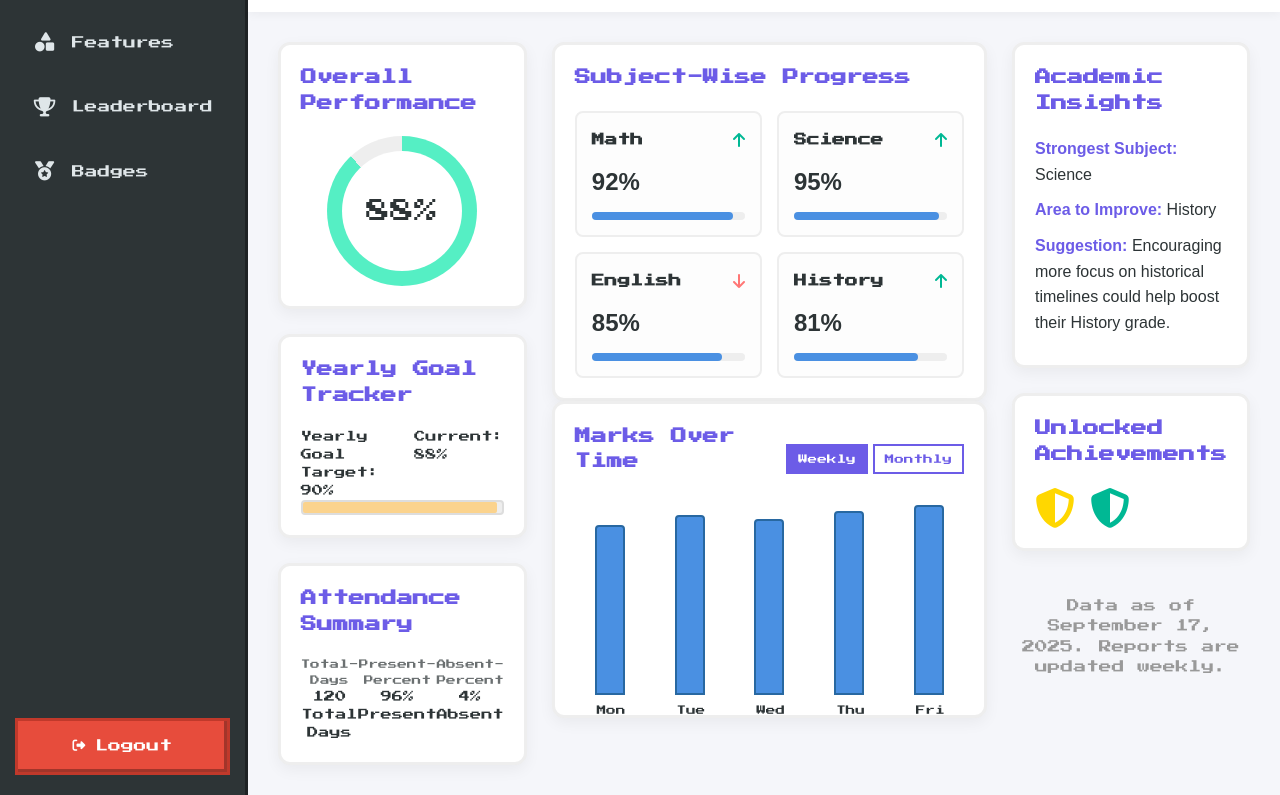
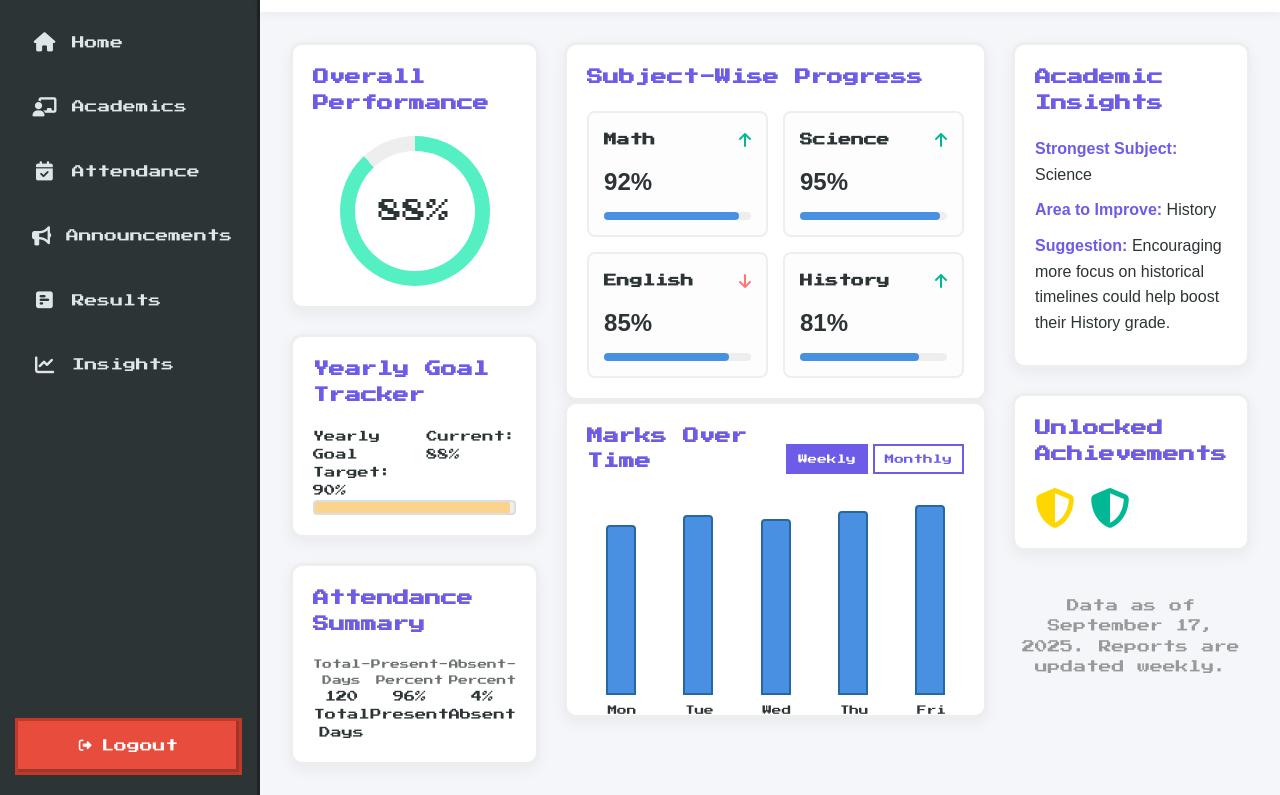
Before and after one commit to noobremon/abr-porashona, a plain HTML site: page accademics.html in a window 1280 px wide. Shown: the part 111-906 px from the top of the page. Drawn offline with Linux system fonts and the light colour scheme.

Commit message:
modified:   accademics.html 	modified:   index.html 	modified:   script.js

```diff
--- a/accademics.html
+++ b/accademics.html
@@ -18,17 +18,32 @@
         <aside class="sidebar">
             <div class="sidebar-top">
                 <div class="sidebar-header">
-                    <div class="logo">Student App</div>
+                    <div class="logo">Parent App</div>
                 </div>
                 <nav class="sidebar-nav">
-                    <a href="dashboard.html" class="nav-link">
-                        <i class="fas fa-shapes"></i><span>Features</span>
+                    <a href="parent.html" class="nav-link">
+                        <i class="fas fa-home"></i>
+                        <span>Home</span>
                     </a>
-                    <a href="leaderboard.html" class="nav-link">
-                        <i class="fas fa-trophy"></i><span>Leaderboard</span>
+                    <a href="accademics.html" class="nav-link active-link">
+                        <i class="fas fa-chalkboard-teacher"></i>
+                        <span>Academics</span>
                     </a>
-                    <a href="#" class="nav-link">
-                        <i class="fas fa-medal"></i><span>Badges</span>
+                    <a href="pattedancd.html" class="nav-link">
+                        <i class="fas fa-calendar-check"></i>
+                        <span>Attendance</span>
+                    </a>
+                    <a href="announcement.html" class="nav-link">
+                        <i class="fas fa-bullhorn"></i>
+                        <span>Announcements</span>
+                    </a>
+                    <a href="presult.html" class="nav-link">
+                        <i class="fas fa-poll-h"></i>
+                        <span>Results</span>
+                    </a>
+                    <a href="insight.html" class="nav-link">
+                        <i class="fas fa-chart-line"></i>
+                        <span>Insights</span>
                     </a>
                 </nav>
             </div>
```
Also changed, not shown: index.html (+4 -4 lines), script.js (+7 -7 lines).
